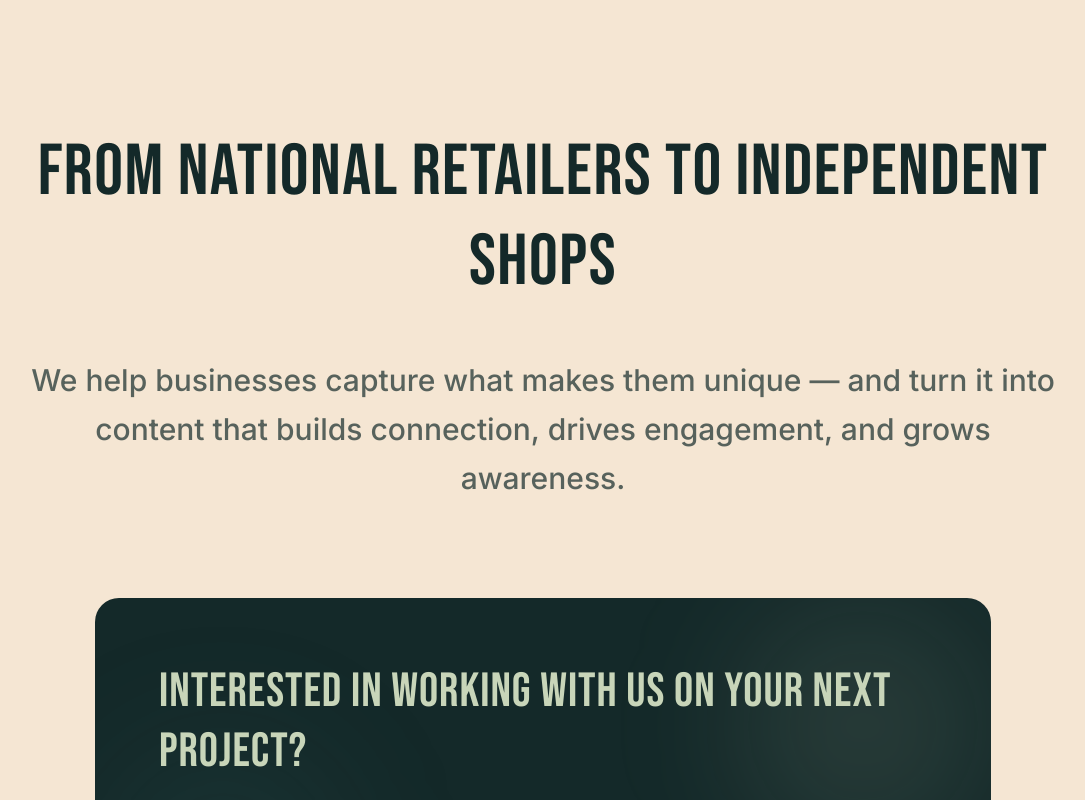
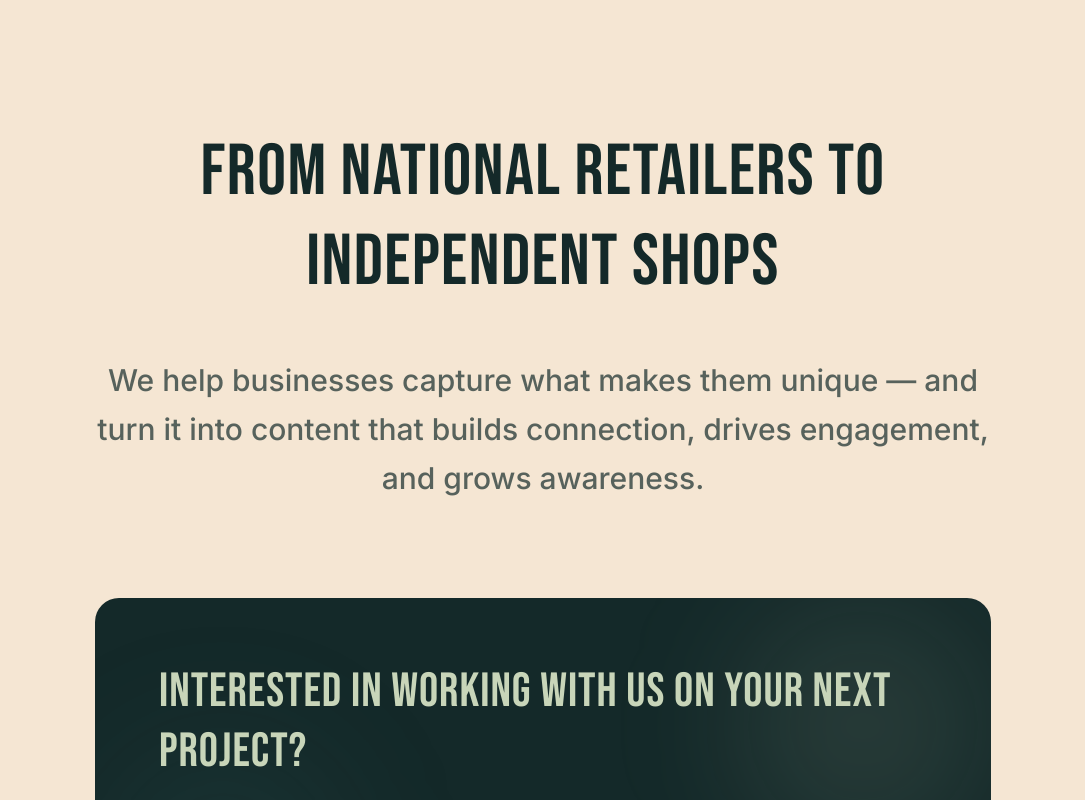
Before and after one commit to daniellambert95/momentum.ie, a Next.js app: page / in a window 1280 px wide. Shown: the part 800-1600 px from the top of the page, without its empty margins (97-1182 px from the left). Built offline with nearby package versions, Linux system fonts and the light colour scheme.

Commit message:
Remove PreAnimation and related state from homepage
Eliminated the PreAnimation component and associated state logic from app/page.tsx. Also adjusted max width in CTASection for layout consistency.

```diff
--- a/app/components/CTASection.tsx
+++ b/app/components/CTASection.tsx
@@ -7,7 +7,7 @@ const CTASection = () => {
     <section className="bg-[#F5E6D3] py-32">
       <div className="container mx-auto px-4 sm:px-6 lg:px-8">
         {/* Value Proposition */}
-        <div className="max-w-5xl mx-auto mb-24">
+        <div className="max-w-4xl mx-auto mb-24">
           <h2 className="text-4xl sm:text-5xl md:text-6xl lg:text-7xl font-black text-center leading-tight text-[#142929] mb-12">
             FROM NATIONAL RETAILERS TO INDEPENDENT SHOPS
           </h2>
--- a/app/page.tsx
+++ b/app/page.tsx
@@ -5,26 +5,18 @@ import Navbar from './components/Navbar';
 import Hero from './components/Hero';
 import CTASection from './components/CTASection';
 import Services from './components/Services';
-import PreAnimation from './components/PreAnimation';
 import AboutUsVideo from './components/AboutUsVideo';
 import SlideShowcase from './components/SlideShowcase';
 import ReelsShowcase from './components/ReelsShowcase';
 import ClientsCollaborations from './components/ClientsCollaborations';
 
 export default function Home() {
-  const [showContent, setShowContent] = useState(false);
 
-  // Handle animation completion
-  const handleAnimationComplete = () => {
-    setShowContent(true);
-    // The PreAnimation component will handle its own fade out
-  };
 
   return (
     <main className="min-h-screen flex flex-col">
-      {!showContent && <PreAnimation onComplete={handleAnimationComplete} />}
 
-      {showContent && (
+      { (
         <>
           <Navbar />
           <Hero />
```
